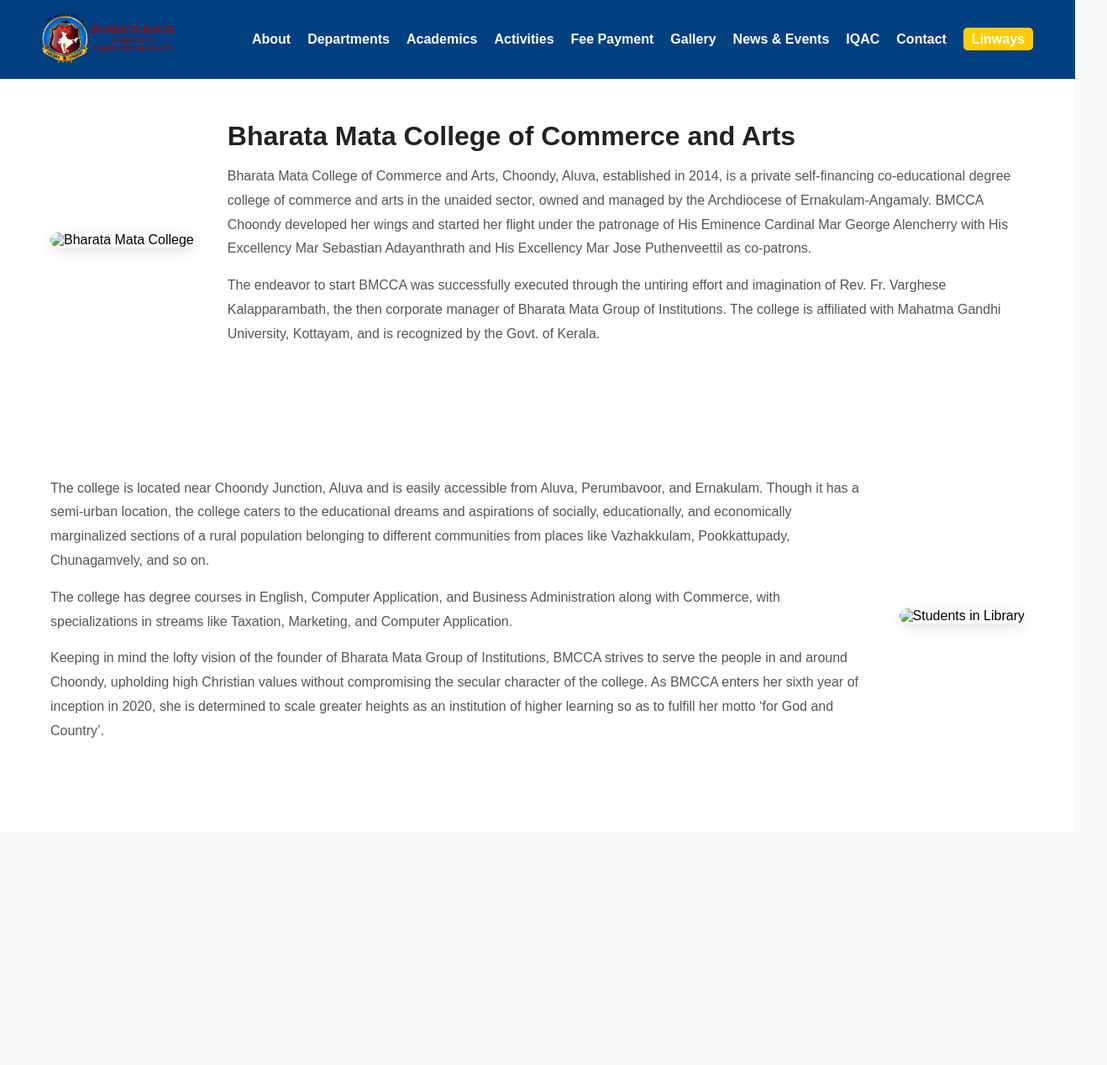
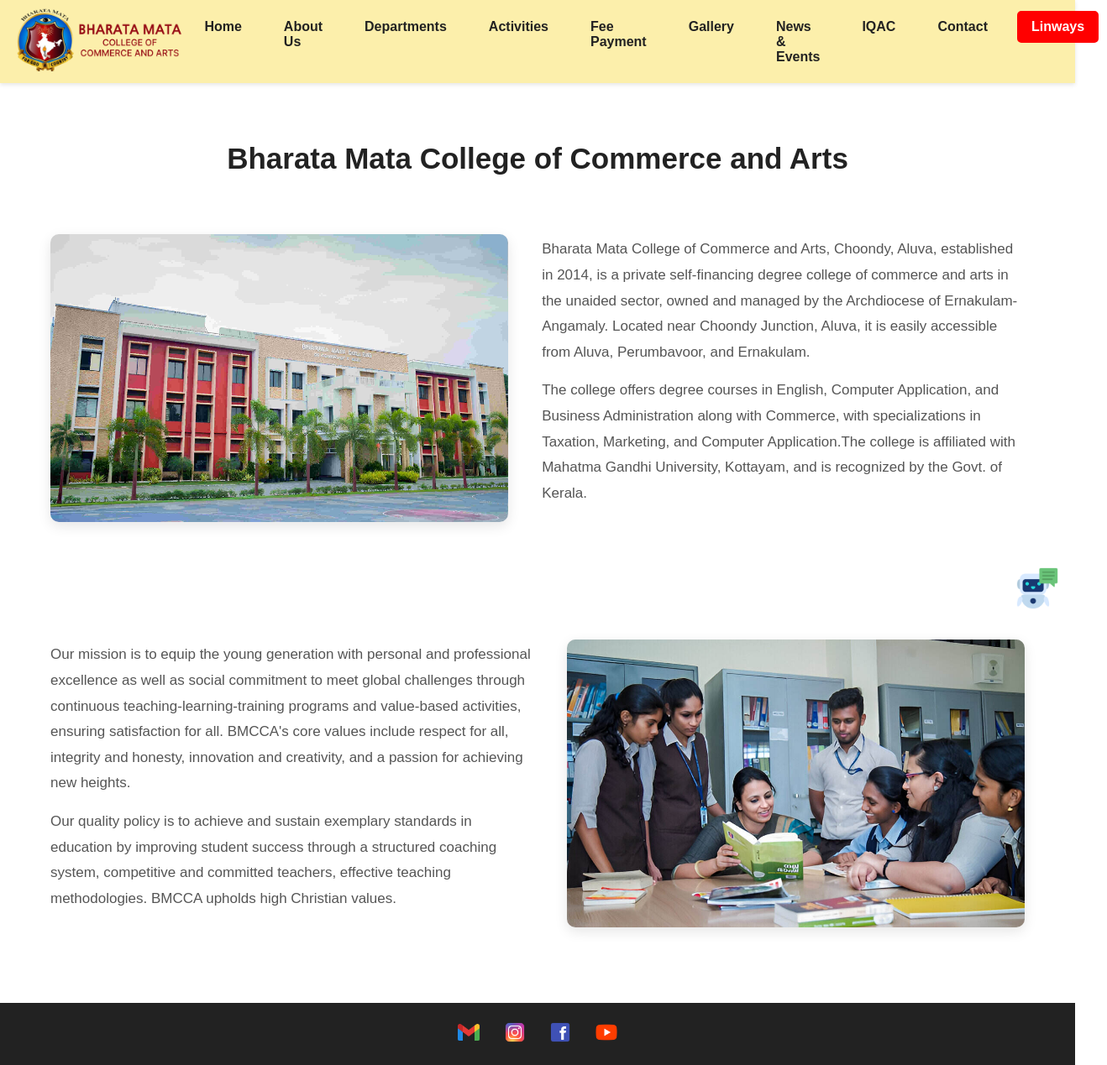
Before and after one commit to abinb23/clgchatbot, a plain HTML site: page aboutus.html in a window 1280 px wide. Shown: the whole page at 84% size, 1318 px wide, since content can reach past the window. Before the commit the page ends 991 px from the top, so only its background shows below. Drawn offline with Linux system fonts and the light colour scheme.

Commit message:
completed home page and about us

```diff
--- a/aboutus.css
+++ b/aboutus.css
@@ -1,4 +1,4 @@
-/* General Styles */
+/* Global Styles */
 * {
     margin: 0;
     padding: 0;
@@ -7,42 +7,76 @@
 }
 
 body {
-    background-color: #f9f9f9;
+    background-color: #ffffff;
 }
 
-/* Header */
+/* Header Section */
+header {
+    background-color: #fcefab;
+    width: 100%;
+    box-shadow: 0 2px 5px rgba(0, 0, 0, 0.1);
+    padding: 10px 0;
+}
+
+/* Header Layout */
 .header {
     display: flex;
+    align-items: center;
     justify-content: space-between;
-    align-items: center;
-    background-color: #004080;
-    padding: 15px 50px;
+    padding: 0 20px;
 }
 
+/* College Logo (Now Clickable) */
 .logo {
-    height: 60px;
+    height: 75px;
+    cursor: pointer;
 }
 
+/* Navigation Menu */
 nav ul {
     list-style: none;
     display: flex;
-    gap: 20px;
 }
 
+/* Menu Items */
 nav ul li {
-    display: inline;
+    margin: 0 10px;
 }
 
+/* Menu Links */
 nav ul li a {
     text-decoration: none;
-    color: #ffffff;
+    color: #222;
+    font-size: 16px;
+    padding: 10px 15px;
+    display: block;
     font-weight: bold;
+    border-radius: 5px;
+    transition: background-color 0.3s ease-in-out;
 }
 
+/* Hover effect for menu items except Linways */
+nav ul li a:not(.linways):hover {
+    background-color: #d3d3d3;
+}
+
+/* Linways Button */
 .linways {
-    background-color: #ffcc00;
-    padding: 5px 10px;
+    display: inline-block;
+    padding: 8px 15px;
+    border: 2px solid red;
+    background-color: red;
+    color: white !important;
     border-radius: 5px;
+    text-decoration: none;
+    font-weight: bold;
+    transition: 0.3s ease-in-out;
+}
+
+/* Linways Button Hover Effect */
+.linways:hover {
+    background-color: red;
+    color: white !important;
 }
 
 /* About Us Section */
@@ -51,12 +85,25 @@
     background-color: #ffffff;
 }
 
+/* Section 1 Styling */
+#section-1 {
+    margin-top: 20px;
+    background-color: #ffffff;
+}
+
+/* Section 2 Styling */
+#section-2 {
+    background-color: #ffffff; /* Light gray background for differentiation */
+}
+
+/* Container for Page Width */
 .container {
     max-width: 1200px;
     margin: 0 auto;
     padding: 0 20px;
 }
 
+/* About Us Content Layout */
 .about-content {
     display: flex;
     align-items: center;
@@ -64,25 +111,31 @@
     margin-bottom: 40px;
 }
 
+/* About Us Image */
 .about-image {
-    max-width: 50%;
+    max-width: 47%;
     border-radius: 10px;
     box-shadow: 0 5px 15px rgba(0, 0, 0, 0.1);
 }
 
+/* About Us Text */
 .about-text {
     flex: 1;
 }
 
-.about-text h2 {
-    font-size: 32px;
+/* Center the H2 and Increase Size */
+#section-1 h2 {
+    text-align: center;
+    font-size: 35px; /* Increase size */
     font-weight: bold;
     color: #222;
-    margin-bottom: 15px;
+    margin-bottom: 70px;
 }
 
+
+/* About Us Paragraphs */
 .about-text p {
-    font-size: 16px;
+    font-size: 17px;
     line-height: 1.8;
     color: #555;
     margin-bottom: 15px;
@@ -92,3 +145,53 @@
 .reverse {
     flex-direction: row-reverse;
 }
+
+/* Responsive Design */
+@media screen and (max-width: 768px) {
+    .about-content {
+        flex-direction: column;
+        text-align: center;
+    }
+
+    .about-image {
+        max-width: 80%;
+    }
+}
+
+/* Chatbot Floating Button */
+.chatbot-float {
+    position: fixed;
+    bottom: 70px;
+    right: 20px;
+}
+
+.chatbot-float img {
+    width: 50px;
+    height: 50px;
+    transition: transform 0.3s;
+}
+
+.chatbot-float img:hover {
+    transform: scale(1.1);
+}
+
+/* Footer */
+footer {
+    background: #222;
+    padding: 20px 0;
+    text-align: center;
+}
+
+.footer-social-icons a {
+    margin: 0 10px;
+    display: inline-block;
+}
+
+.footer-social-icons img {
+    width: 30px;
+    transition: transform 0.3s;
+}
+
+.footer-social-icons img:hover {
+    transform: scale(1.1);
+}
--- a/aboutus.html
+++ b/aboutus.html
@@ -17,82 +17,125 @@
 <header>
     <div class="header">
         <div class="header-left">
-            <img src="images/logo.png" alt="College Logo" class="logo">
+            <!-- College Logo -->
+            <a href="/home.html">
+                <img src="images/logo.png" alt="College Logo" class="logo">
+            </a>
         </div>
+        <!-- Navigation Menu -->
         <nav>
             <ul>
-                <li><a href="#">About</a></li>
+                <li><a href="/home.html">Home</a></li>
+                <li><a href="/aboutus.html">About Us</a></li>
                 <li><a href="#">Departments</a></li>
-                <li><a href="#">Academics</a></li>
                 <li><a href="#">Activities</a></li>
                 <li><a href="#">Fee Payment</a></li>
                 <li><a href="#">Gallery</a></li>
                 <li><a href="#">News & Events</a></li>
                 <li><a href="#">IQAC</a></li>
                 <li><a href="#">Contact</a></li>
+                <!-- Linways Button -->
                 <li><a href="#" class="linways">Linways</a></li>
             </ul>
         </nav>
     </div>
 </header>
 
-<!-- About Us Section -->
-<section class="about-us">
+<!-- About Us Section - Introduction -->
+<!-- About Us Section 1 -->
+<section id="section-1" class="about-us">
+    <h2>Bharata Mata College of Commerce and Arts</h2>
     <div class="container">
         <div class="about-content">
-            <img src="images/college-building.jpg" alt="Bharata Mata College" class="about-image">
+            <!-- About Us Image -->
+            <img src="/images/clg1.jpeg" alt="Bharata Mata College" class="about-image">
             <div class="about-text">
-                <h2>Bharata Mata College of Commerce and Arts</h2>
+                <!-- About Us Title -->
+
                 <p>
-                    Bharata Mata College of Commerce and Arts, Choondy, Aluva, established in 2014,
-                    is a private self-financing co-educational degree college of commerce and arts
-                    in the unaided sector, owned and managed by the Archdiocese of Ernakulam-Angamaly.
-                    BMCCA Choondy developed her wings and started her flight under the patronage of
-                    His Eminence Cardinal Mar George Alencherry with His Excellency Mar Sebastian
-                    Adayanthrath and His Excellency Mar Jose Puthenveettil as co-patrons.
+                    Bharata Mata College of Commerce and Arts, Choondy, Aluva, established in 2014, is a private self-financing degree college of commerce and arts in the unaided sector, owned and managed by the Archdiocese of Ernakulam-Angamaly. Located near Choondy Junction, Aluva, it is easily accessible from Aluva, Perumbavoor, and Ernakulam.
                 </p>
                 <p>
-                    The endeavor to start BMCCA was successfully executed through the untiring effort
-                    and imagination of Rev. Fr. Varghese Kalapparambath, the then corporate manager of
-                    Bharata Mata Group of Institutions. The college is affiliated with Mahatma Gandhi
-                    University, Kottayam, and is recognized by the Govt. of Kerala.
+                    The college offers degree courses in English, Computer Application, and Business Administration along with Commerce, with specializations in Taxation, Marketing, and Computer Application.The college is affiliated with Mahatma Gandhi University, Kottayam,
+                    and is recognized by the Govt. of Kerala.
                 </p>
             </div>
         </div>
     </div>
 </section>
 
-<!-- Second Section -->
-<section class="about-us">
+<!-- About Us Section 2 - Location & Courses -->
+<section id="section-2" class="about-us">
     <div class="container">
         <div class="about-content reverse">
-            <img src="images/students.jpg" alt="Students in Library" class="about-image">
+            <!-- About Us Second Image -->
+            <img src="/images/clg2.jpeg" alt="Students in Library" class="about-image">
             <div class="about-text">
                 <p>
-                    The college is located near Choondy Junction, Aluva and is easily accessible
-                    from Aluva, Perumbavoor, and Ernakulam. Though it has a semi-urban location,
-                    the college caters to the educational dreams and aspirations of socially,
-                    educationally, and economically marginalized sections of a rural population
-                    belonging to different communities from places like Vazhakkulam, Pookkattupady,
-                    Chunagamvely, and so on.
+                    Our mission is to equip the young generation with personal and professional excellence as well as social commitment to meet global challenges through continuous teaching-learning-training programs and value-based activities, ensuring satisfaction for all. BMCCA's core values include respect for all, integrity and honesty, innovation and creativity, and a passion for achieving new heights.
                 </p>
                 <p>
-                    The college has degree courses in English, Computer Application, and Business
-                    Administration along with Commerce, with specializations in streams like
-                    Taxation, Marketing, and Computer Application.
-                </p>
-                <p>
-                    Keeping in mind the lofty vision of the founder of Bharata Mata Group of
-                    Institutions, BMCCA strives to serve the people in and around Choondy, upholding
-                    high Christian values without compromising the secular character of the college.
-                    As BMCCA enters her sixth year of inception in 2020, she is determined to scale
-                    greater heights as an institution of higher learning so as to fulfill her motto
-                    ‘for God and Country’.
+                    Our quality policy is to achieve and sustain exemplary standards in education by improving student success through a structured coaching system, competitive and committed teachers, effective teaching methodologies. BMCCA upholds high Christian values.
                 </p>
             </div>
         </div>
     </div>
 </section>
 
+
+
+<!-- Chatbot Floating Button -->
+<a href="http://127.0.0.1:5000" class="chatbot-float">
+    <img src="images/chatbot.png" alt="Chatbot">
+</a>
+
+<!-- Footer -->
+<footer>
+    <div class="footer-social-icons">
+        <a href="mail@bmcca.edu.in"><img src="images/gmail2.png" alt="Gmail"></a>
+        <a href="https://www.instagram.com/bharatamatacollege/"><img src="images/instagram2.png" alt="Instagram"></a>
+        <a href="https://www.facebook.com/bmccaofficial/"><img src="images/facebook2.png" alt="Facebook"></a>
+        <a href="https://www.youtube.com/@bharatamatacollegeofcommer4404/featured"><img src="images/youtube2.png" alt="YouTube"></a>
+    </div>
+</footer>
+
+<!-- JavaScript -->
+
+<script>
+   document.addEventListener("DOMContentLoaded", function () {
+    const slider = document.querySelector(".slider");
+    const scrollAmount = 250; // Adjust distance per click
+    let autoScroll;
+
+    function moveSlider(direction) {
+        slider.scrollBy({ left: direction * scrollAmount, behavior: "smooth" });
+
+        // Reset auto-scroll
+        clearTimeout(autoScroll);
+        autoScroll = setTimeout(autoLoop, 5000);
+    }
+
+    function autoLoop() {
+        if (slider.scrollLeft + slider.clientWidth >= slider.scrollWidth) {
+            // If at the end, scroll back to start
+            slider.scrollTo({ left: 0, behavior: "smooth" });
+        } else {
+            // Otherwise, keep scrolling right
+            slider.scrollBy({ left: scrollAmount, behavior: "smooth" });
+        }
+        autoScroll = setTimeout(autoLoop, 3000);
+    }
+
+    // Start auto-looping
+    autoScroll = setTimeout(autoLoop, 3000);
+
+    // Reset position on resize to prevent snapping issues
+    window.addEventListener("resize", () => {
+        slider.scrollLeft = 0;
+    });
+});
+
+</script>
+
 </body>
 </html>
--- a/home.css
+++ b/home.css
@@ -25,7 +25,7 @@
 }
 
 .logo {
-    height: 80px;
+    height: 75px;
 }
 
 nav ul {
@@ -44,6 +44,13 @@
     padding: 10px 15px;
     display: block;
     font-weight: bold;
+    border-radius: 5px; /* Smooth corners */
+    transition: background-color 0.3s ease-in-out;
+}
+
+/* Hover effect for menu items except Linways */
+nav ul li a:not(.linways):hover {
+    background-color: #d3d3d3; /* Light grey background on hover */
 }
 
 .linways {
@@ -95,7 +102,8 @@
 
 /* Message Section */
 .message-section {
-    margin-top: 55px;
+    margin-top: 70px;
+    margin-bottom: 70px;
     display: flex;
     justify-content: center;
     align-items: center;
@@ -165,13 +173,13 @@
 
 .departments h2 {
     font-size: 28px;
-    margin-bottom: 15px;
+    margin-bottom: 25px;
 }
 
 .departments p {
     font-size: 18px;
     color: #666;
-    margin-bottom: 40px;
+    margin-bottom: 70px;
 }
 
 /* Slider */
@@ -181,6 +189,7 @@
     align-items: center;
     overflow: hidden;
     width: 100%;
+    margin-bottom: 30px;
 }
 
 .slider {
```
Also changed, not shown: home.html (+21 -14 lines), images/clg1.jpeg (added), images/clg2.jpeg (added), images/commerse.png (added), images/computer.png (added), images/graduate.png (added), images/languages.png (added), images/management.png (added), images/social-work.png (added), images/sports.png (added).
